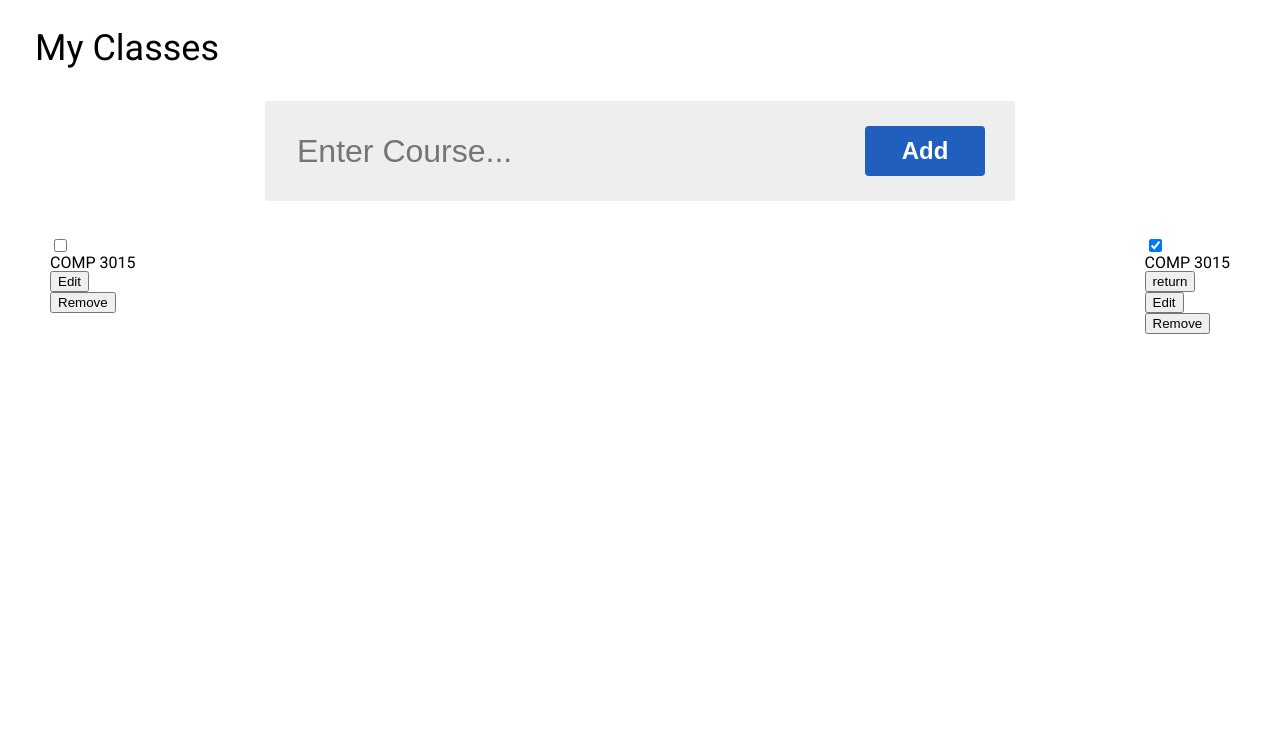
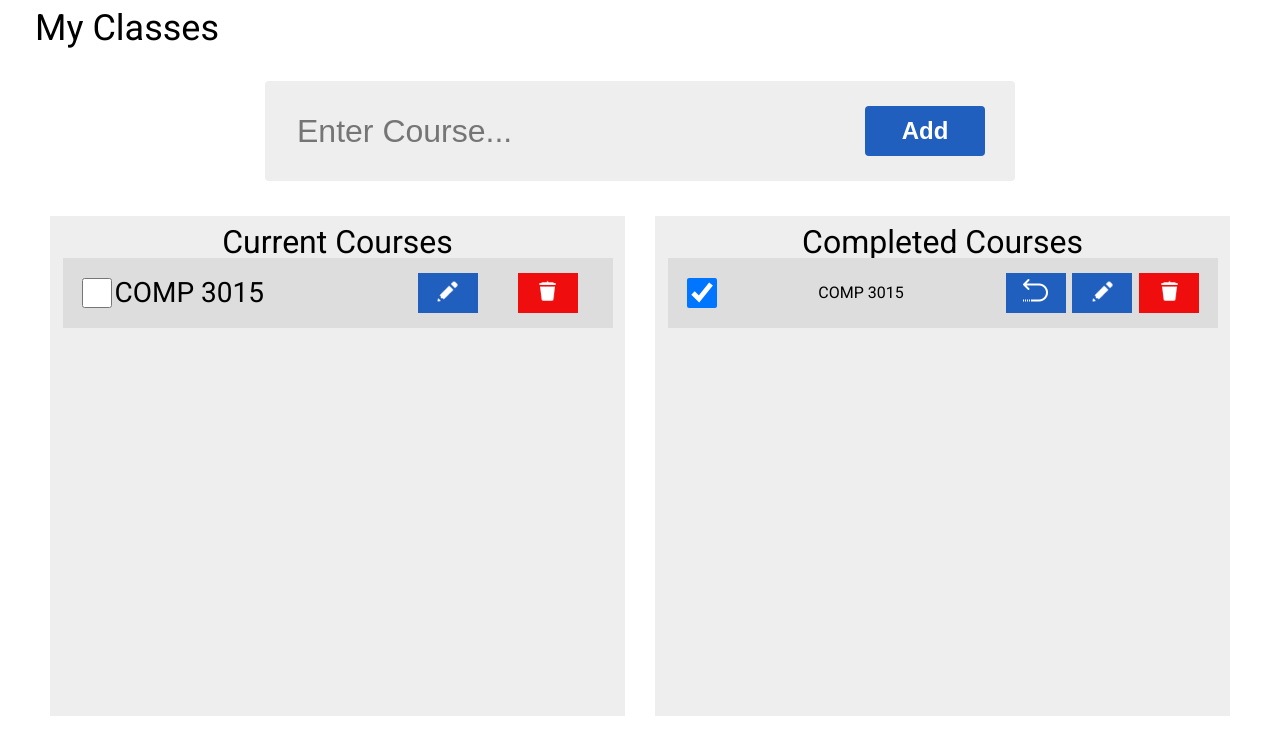
Before and after one commit to hkainth7/courseManager, a PHP site: page / in a window 1280 px wide. Shown: the top 755 px of the page. Run offline with PHP 8.4, Linux system fonts and the light colour scheme.

Commit message:
changes to html and css

```diff
--- a/index.html
+++ b/index.html
@@ -30,26 +30,32 @@
             </form>
         </div>
         <div class="courses-container">
-            <div class="current-courses-list-container">
-                <div class="current-course-container">
+            <div class="courses-list-container">
+                <h2>Current Courses</h2>
+                <div class="course-container">
                     <div class="course-checkbox-container">
                         <input type="checkbox" name="course" id="course" class="course-checkbox">
-                    </div>
-                    <div class="course-name-container">
-                        <h3 class="course-name">COMP 3015</h3>
+                        <div class="course-name-container">
+                            <h3 class="course-name">COMP 3015</h3>
+                        </div>
                     </div>
                     <div class="buttons-container">
                         <div class="edit-button-container">
-                            <button class="edit">Edit</button>
+                            <button class="edit btn">
+                                <img src="./assets/i_edit.png" alt="edit button">
+                            </button>
                         </div>
                         <div class="remove-button-container">
-                            <button class="remove">Remove</button>
+                            <button class="remove btn">
+                                <img src="./assets/i_delete.png" alt="delete button">
+                            </button>
                         </div>
                     </div>
                 </div>
             </div>
-            <div class="completed-courses-list-container">
-                <div class="completed-course-container">
+            <div class="courses-list-container">
+                <h2>Completed Courses</h2>
+                <div class="course-container">
                     <div class="course-checkbox-container">
                         <input type="checkbox" name="course" id="course" class="course-checkbox" checked>
                     </div>
@@ -58,13 +64,19 @@
                     </div>
                     <div class="buttons-container">
                         <div class="return-button-container">
-                            <button class="return">return</button>
+                            <button class="return btn">
+                                <img src="./assets/i_return.png" alt="return button">
+                            </button>
                         </div>
                         <div class="edit-button-container">
-                            <button class="edit">Edit</button>
+                            <button class="edit btn">
+                                <img src="./assets/i_edit.png" alt="edit button">
+                            </button>
                         </div>
                         <div class="remove-button-container">
-                            <button class="remove">Remove</button>
+                            <button class="remove btn">
+                                <img src="./assets/i_delete.png" alt="delete button">
+                            </button>
                         </div>
                     </div>
                 </div>
--- a/styles.css
+++ b/styles.css
@@ -16,8 +16,7 @@ body {
 }
 
 .title-container {
-    padding: 30px 25px 20px 35px;
-
+    padding: 10px 25px 20px 35px;
 }
 
 .title {
@@ -85,6 +84,84 @@ body {
     display: flex;
     padding: 20px 50px;
     justify-content: space-between;
+    align-items: center;
+    gap: 30px;
+}
+
+.courses-list-container {
+    flex: 1;
+    display: flex;
+    flex-direction: column;
+    align-items: center;
+    background-color: #eee;
+    padding: 10px;
+    height: 500px;
+    width: 650px;
+}
+
+.courses-list-container h2 {
+    text-align: center;
+    font-size: 32px;
+    font-weight: 400;
+}
+
+.course-container {
+    display: flex;
+    justify-content: space-between;
+    align-items: center;
+    background-color: #ddd;
+    width: 550px;
+    height: 70px;
+    padding: 15px;
+}
+
+.course-container input {
+    width: 30px;
+    height: 30px;
+    border: none;
+    outline: none;
+    cursor: pointer;
+}
+
+input[type="checkbox"]:focus {
+    outline: 0;
+}
+
+.course-container .course-checkbox-container {
+    display: flex;
+    align-items: center;
+    font-size: 28px;
+}
+
+.course-container .buttons-container {
+    display: flex;
+    justify-content: space-around;
+    align-items: center;
+    width: 200px;
+}
+
+.course-container .buttons-container .btn {
+    height: 40px;
+    width: 60px;
+    border: none;
+    outline: none;
+    cursor: pointer;
+}
+
+.course-container .buttons-container .edit,
+.course-container .buttons-container .return {
+    background-color: #205FBD;
+}
+
+.course-container .buttons-container .edit img,
+.course-container .buttons-container .remove img,
+.course-container .buttons-container .return img {
+    height: 25px;
+    width: 25px;
+}
+
+.course-container .buttons-container .remove {
+    background-color: #ef0d0d;
 }
 
 
```
